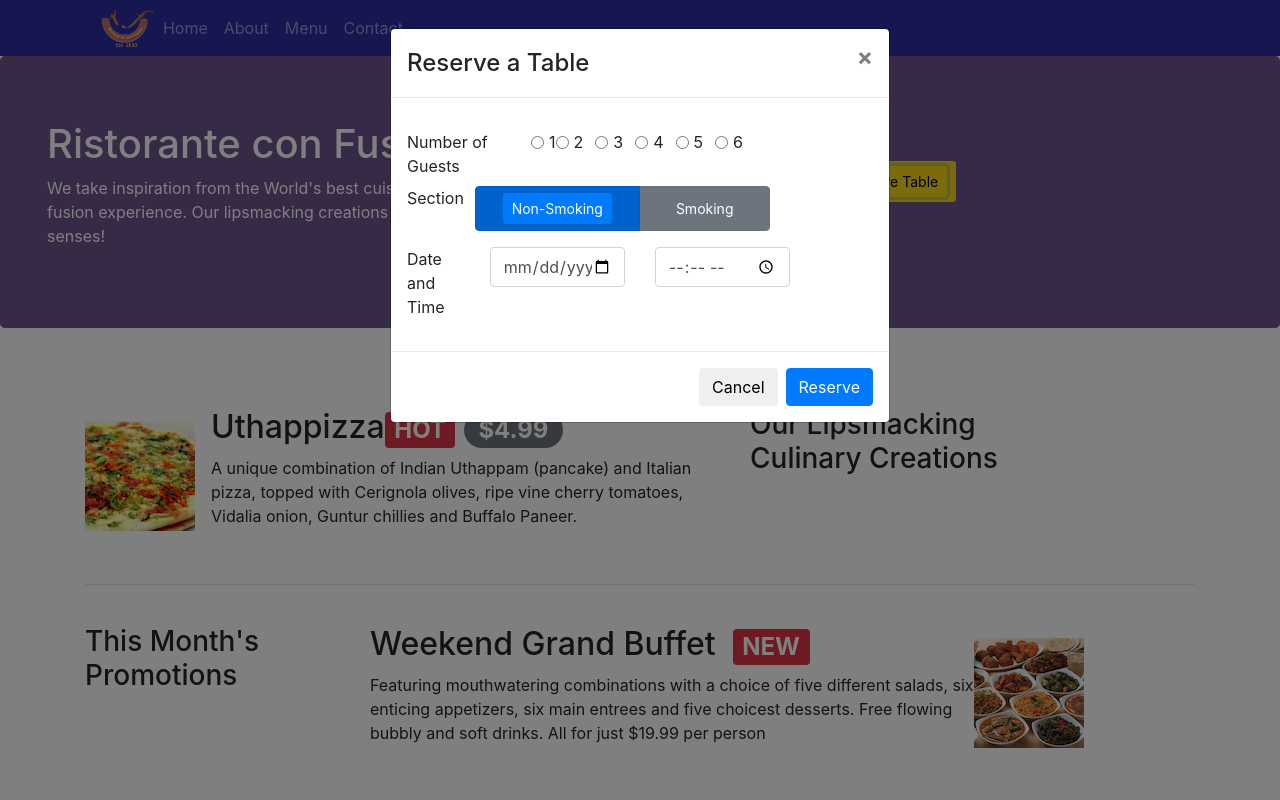
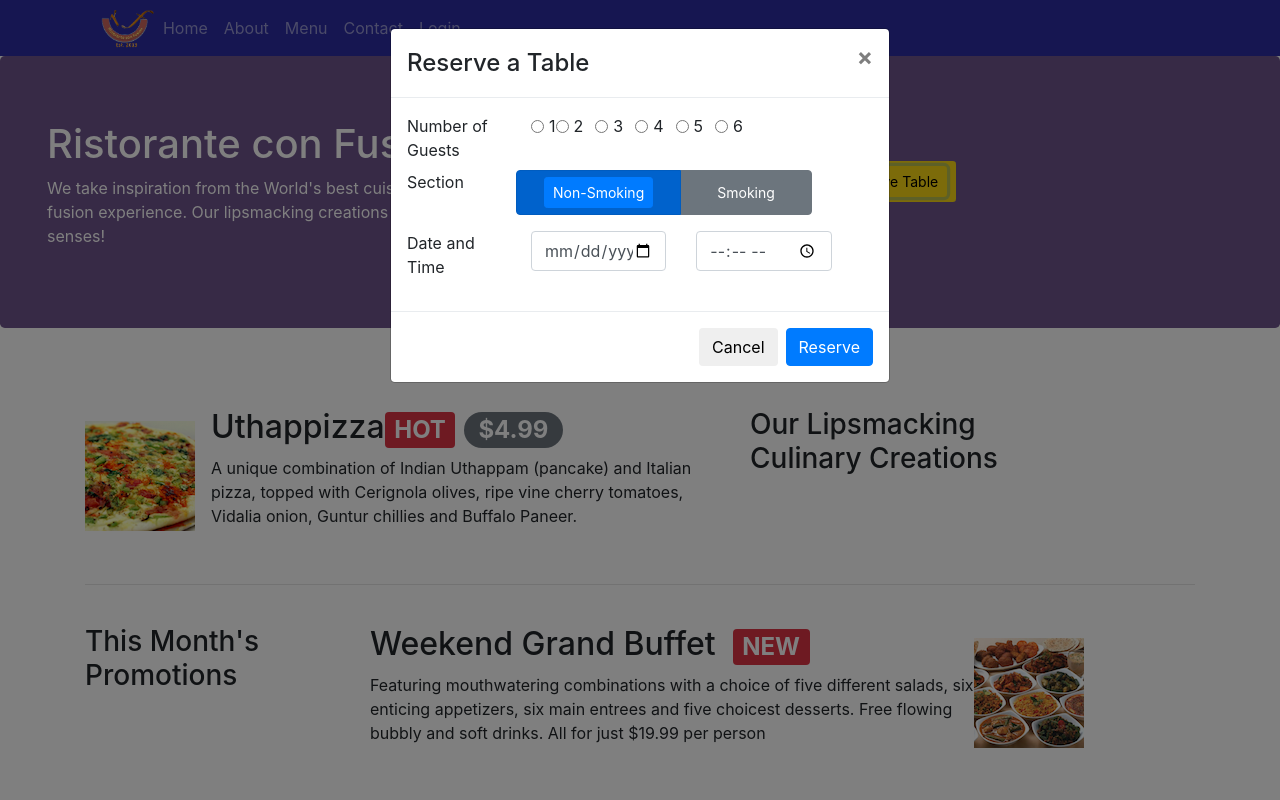
Before and after one commit to SaiSandeep23/WebStackClientSide, a plain HTML site: page index.html in a window 1280 px wide. Both pictures are taken after a click on the button 891 px from the left and 181 px from the top of the page. Shown: the top 800 px of the page. Drawn offline with nearby package versions, Linux system fonts and the light colour scheme.

Commit message:
Update index.html

```diff
--- a/index.html
+++ b/index.html
@@ -46,6 +46,9 @@
                                 <li class="nav-item">
                                     <a class="nav-link" href="#">Contact</a>
                                 </li>
+                                <li class="nav-item">
+                                    <a class="nav-link" href="#">Login</a>
+                                </li>
                             </ul>
                         </div>
 
@@ -71,8 +74,6 @@
                         <input type="button" class="btn btn-sm reserve_button" value="Reserve Table">
                     </button>
                 </div>
-                <div>
-                </div>
             </div>
         </div>
     </header>
@@ -87,7 +88,6 @@
                         <button type="button" class="close" data-dismiss="modal">&times;</button>
                     </div>
                     <div class="modal-body">
-                <p>
                         <div class="form-group">
                             <div class="row">
                                 <div class="col-sm-6 col-md-3">
@@ -114,14 +114,11 @@
                                             id="inlineCheckbox4" value="4">
                                             <label class="form-check-label" for="inlineCheckbox4">4</label>
                                         </div>
-
-
                                         <div class="form-check form-check-inline">
                                             <input class="form-check-input" type="radio" name="guestCount"
                                             id="inlineCheckbox5" value="5">
                                             <label class="form-check-label" for="inlineCheckbox5">5</label>
                                         </div>
-
                                         <div class="form-check form-check-inline">
                                             <input class="form-check-input" type="radio" name="guestCount"
                                             id="inlineCheckbox6" value="6">
@@ -132,18 +129,18 @@
                             </div>
                             <div class="form-group">
                                 <div class="row">
-                                <div class="col-sm-12 col-md-2">
+                                    <div class="col-sm-12 col-md-3">
                                         Section
                                     </div>
                                     <div class="btn-group btn-group-toggle" data-toggle="buttons">
                                         <label class="btn btn-primary active">
-                                        <div class="col-sm-12 col-md-6">
-                                          <button type="button" class="btn btn-primary btn-sm">Non-Smoking</button>
+                                            <div class="col-sm-12 col-md-4">
+                                                <input type="button" class="btn btn-primary btn-sm" value="Non-Smoking">
                                             </div>
                                         </label>
                                         <label class="btn btn-secondary">
-                                        <div class="col-sm-12 col-md-6">
-                                          <button type="button" class="btn btn-secondary btn-sm">Smoking</button>
+                                            <div class="col-sm-12 col-md-4">
+                                                <input type="button" class="btn btn-secondary btn-sm" value="Smoking">
                                             </div>
                                         </label>
                                     </div>
@@ -152,7 +149,7 @@
                         </div>
                         <div class="form-group">
                             <div class="row">
-                                <div class="col-sm-12 col-md-2">
+                                <div class="col-sm-12 col-md-3">
                                     Date and Time
                                 </div>
                                 <div class="col-sm-12 col-md-4">
@@ -160,11 +157,9 @@
                                 </div>
                                 <div class="col-sm-12 col-md-4">
                                     <input type="time" name="time" id="time" class="form-control">
-
                                 </div>
                             </div>
                         </div>
-                    </p>
                     </div>
                     <div class="modal-footer">
                         <button type="button" class="btn btn-default" data-dismiss="modal">Cancel</button>
```
Lines whose indentation alone changed are shown as unchanged.
